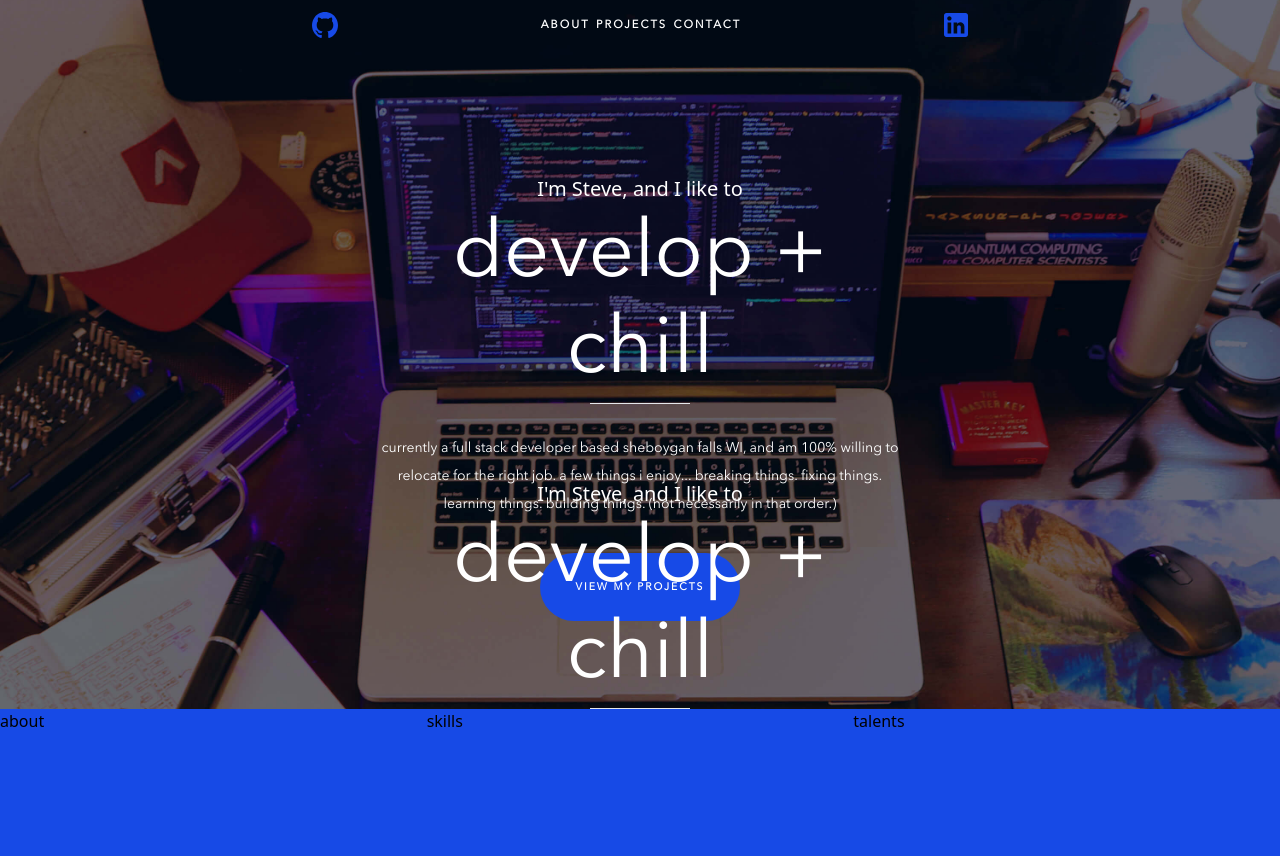
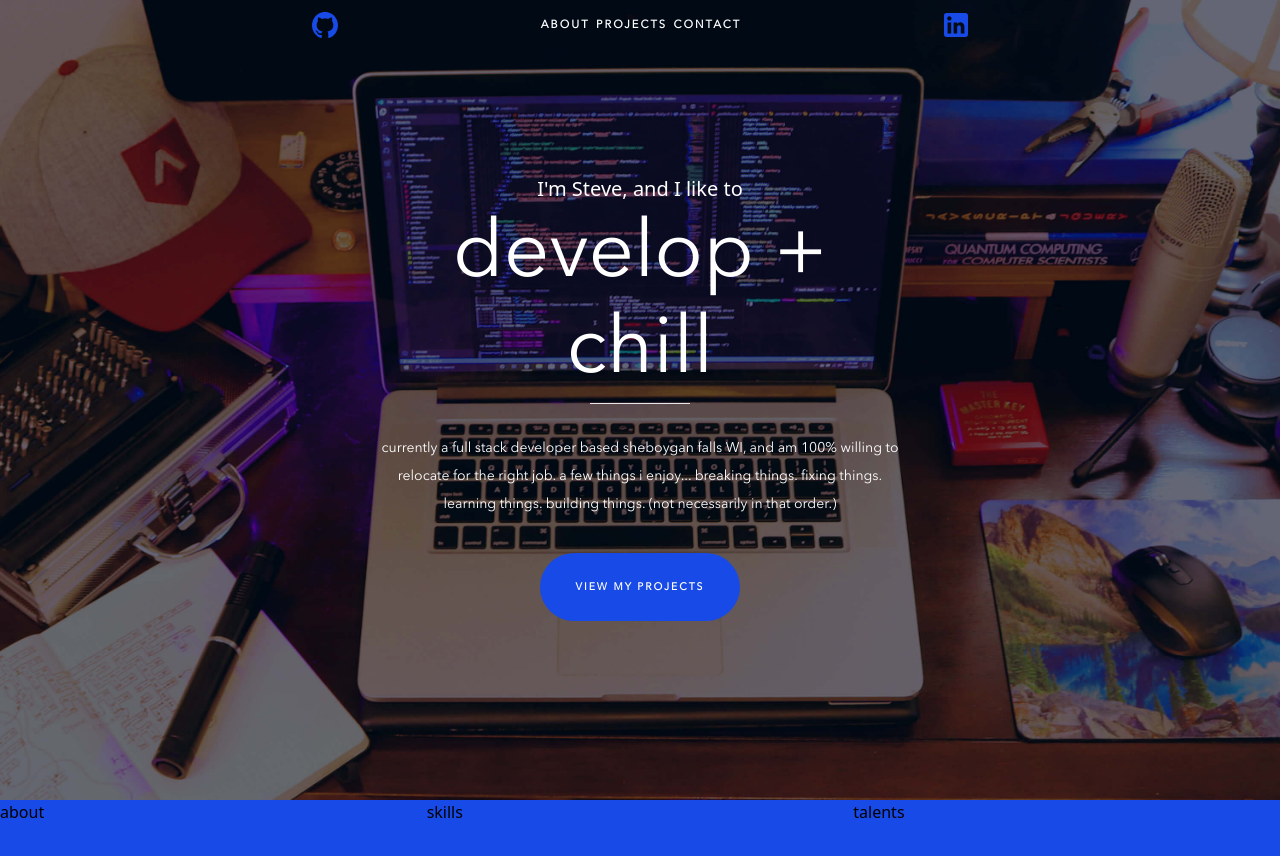
Before and after one commit to sklanier/Portfolio, a Next.js app: page / in a window 1280 px wide. Shown: the top 856 px of the page. Built offline with nearby package versions, Linux system fonts and the light colour scheme.

Commit message:
removed subtext

```diff
--- a/components/Hero.js
+++ b/components/Hero.js
@@ -13,13 +13,6 @@ const Hero = () => (
                 </div>
             </div>
         </div>
-        <div id="hero-subtext" className="text-xl text-white flex justify-center items-center -mt-80">
-                <div className="text-center w-5/12">
-                    <h2>I'm Steve, and I like to</h2>
-                    <h1 className="heroText">develop + chill</h1>
-                    <hr width="100px" className="m-auto"></hr>
-                </div>
-            </div>
     </section>
 );
 
--- a/package.json
+++ b/package.json
@@ -23,6 +23,7 @@
     "@types/react-anchor-link-smooth-scroll": "^1.0.2",
     "@types/react-scroll": "^1.8.3",
     "autoprefixer": "^10.3.4",
+    "babel-plugin-styled-components": "^1.13.2",
     "eslint": "7.32.0",
     "eslint-config-next": "11.1.2",
     "postcss": "^8.3.6",
```
Also changed, not shown: .babelrc, 1 other file (tests, documents, lock files or other folders).
